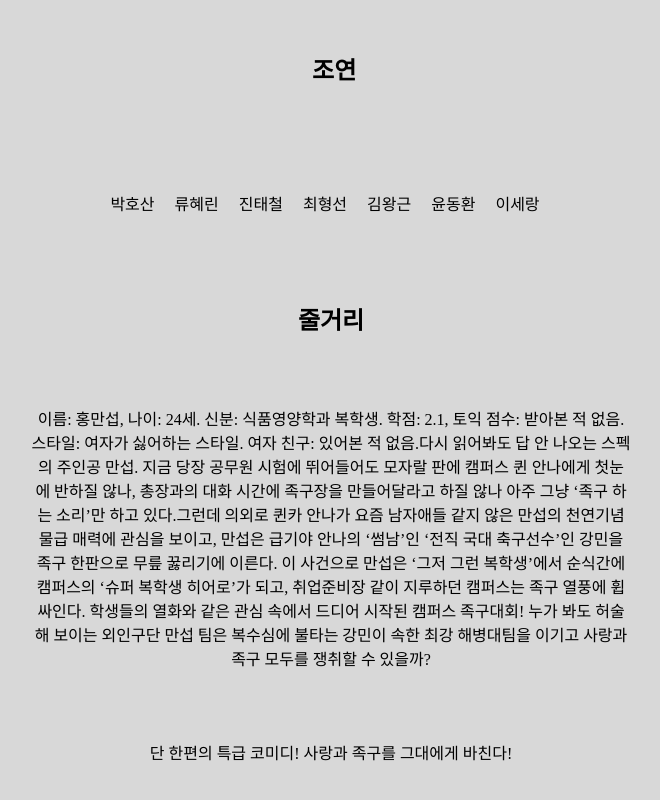
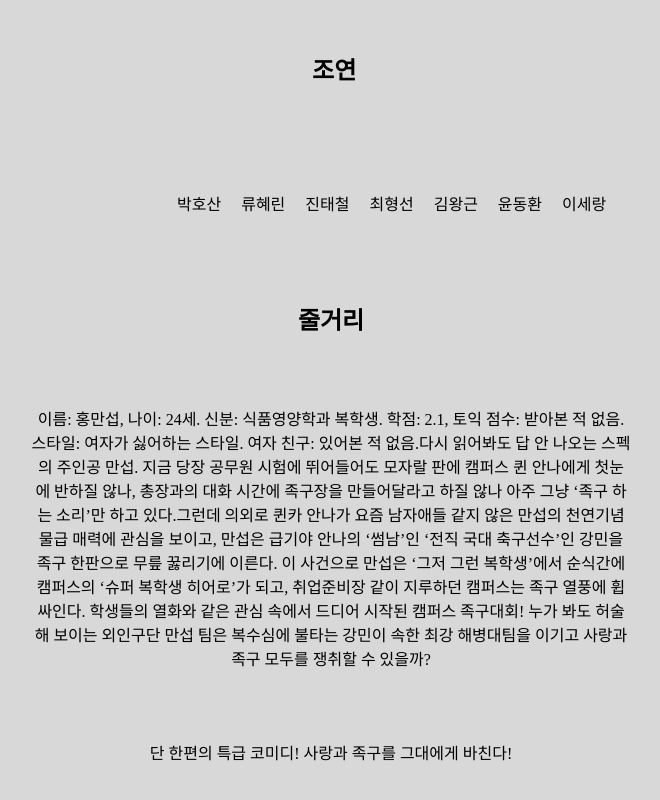
Before and after one commit to lotus24/lotus24.github.io, a plain HTML site: page leaflet.html in a window 1280 px wide. Shown: the part 1880-2680 px from the top of the page, without its empty margins (348-1008 px from the left). Drawn offline with Linux system fonts and the light colour scheme.

Commit message:
Update leaflet.html

```diff
--- a/leaflet.html
+++ b/leaflet.html
@@ -104,7 +104,7 @@
     .조연배우{
       position:relative;
      padding-top:25px;
-      left:16%;
+      left:25%;
 
 
     }
```
